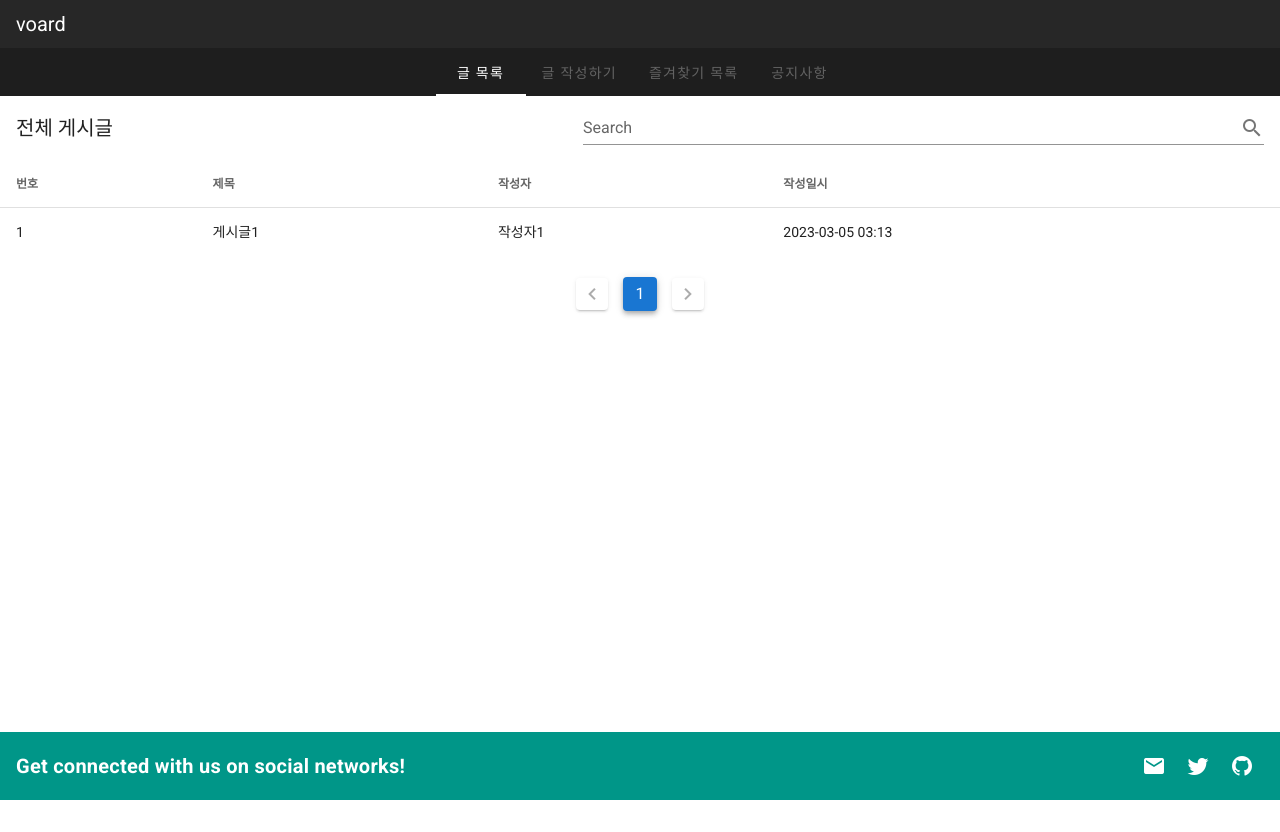
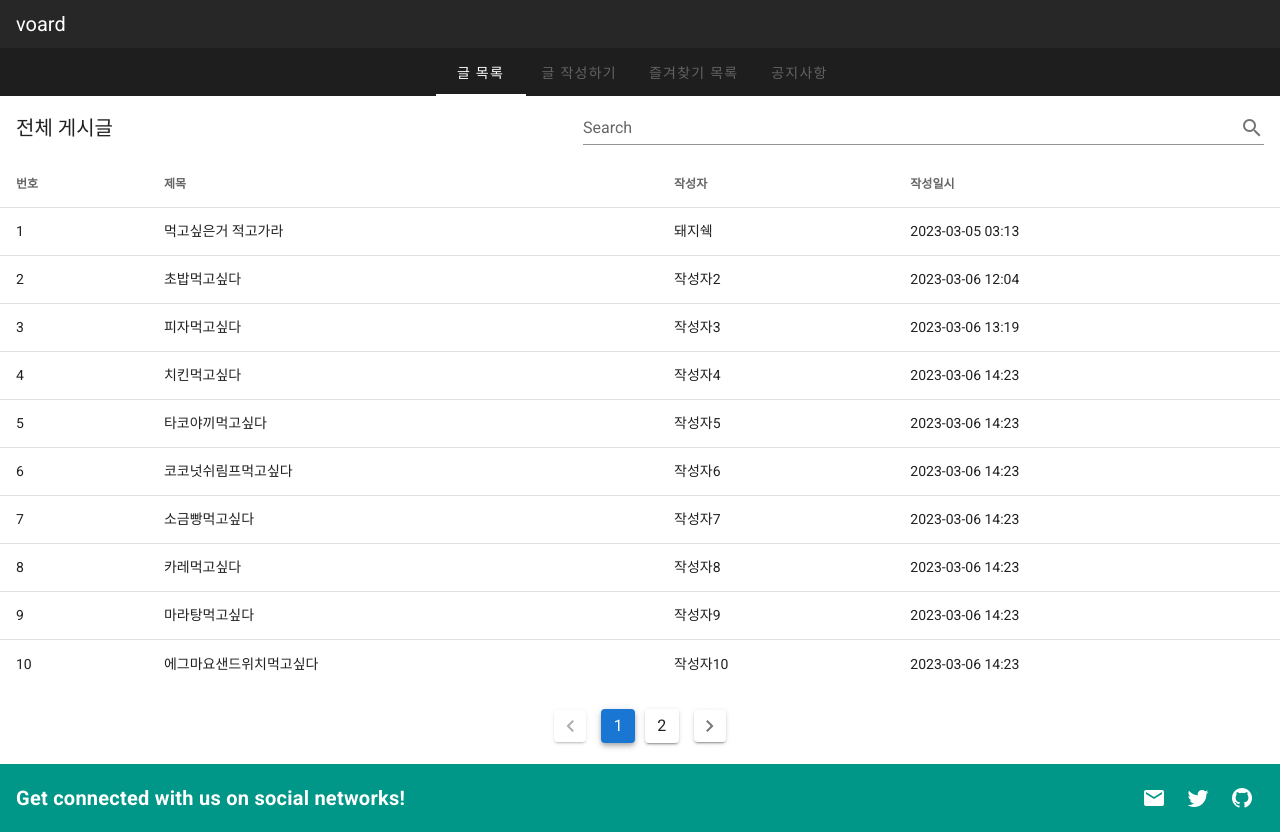
Before and after one commit to sj1225/voard, a Vue app: page / in a window 1280 px wide. Before the commit the page ends 800 px from the top, so only its background shows below. Built offline with nearby package versions, Linux system fonts and the light colour scheme.

Commit message:
임시 데이터 추가, 클릭한 행 정보 넘기는 기능 테스트

```diff
--- a/src/desserts_data.js
+++ b/src/desserts_data.js
@@ -1,10 +1,76 @@
 const desserts_data = [
-    {
-      num: 1,
-      title: "게시글1",
-      writer: "작성자1",
-      writedate: "2023-03-05 03:13",
-    },
+  {
+    num: 1,
+    title: "먹고싶은거 적고가라",
+    writer: "돼지쉑",
+    writedate: "2023-03-05 03:13",
+  },
+  {
+    num: 2,
+    title: "초밥먹고싶다",
+    writer: "작성자2",
+    writedate: "2023-03-06 12:04",
+  },
+  {
+    num: 3,
+    title: "피자먹고싶다",
+    writer: "작성자3",
+    writedate: "2023-03-06 13:19",
+  },
+  {
+    num: 4,
+    title: "치킨먹고싶다",
+    writer: "작성자4",
+    writedate: "2023-03-06 14:23",
+  },
+  {
+    num: 5,
+    title: "타코야끼먹고싶다",
+    writer: "작성자5",
+    writedate: "2023-03-06 14:23",
+  },
+  {
+    num: 6,
+    title: "코코넛쉬림프먹고싶다",
+    writer: "작성자6",
+    writedate: "2023-03-06 14:23",
+  },
+  {
+    num: 7,
+    title: "소금빵먹고싶다",
+    writer: "작성자7",
+    writedate: "2023-03-06 14:23",
+  },
+  {
+    num: 8,
+    title: "카레먹고싶다",
+    writer: "작성자8",
+    writedate: "2023-03-06 14:23",
+  },
+  {
+    num: 9,
+    title: "마라탕먹고싶다",
+    writer: "작성자9",
+    writedate: "2023-03-06 14:23",
+  },
+  {
+    num: 10,
+    title: "에그마요샌드위치먹고싶다",
+    writer: "작성자10",
+    writedate: "2023-03-06 14:23",
+  },
+  {
+    num: 11,
+    title: "하루종일 쳐먹죠?",
+    writer: "작성자11",
+    writedate: "2023-03-06 14:23",
+  },
+  {
+    num: 12,
+    title: "그래도 행복하면 OK입니다",
+    writer: "작성자12",
+    writedate: "2023-03-06 14:23",
+  },
 ]
 
 export default desserts_data;
--- a/src/view/page/Home.vue
+++ b/src/view/page/Home.vue
@@ -34,6 +34,8 @@
     <div class="text-center">
       <v-pagination v-model="page" :length="pageCount"></v-pagination>
     </div>
+
+    <p></p>
   </div>
 </template>
 
@@ -63,8 +65,8 @@ export default {
     }
   },
   methods: {
-    goBoardDetail() {
-      alert("hello!");
+    goBoardDetail(value) {
+      alert(value.title + " 클릭하셨습니다.");
     }
   }
 }
```
